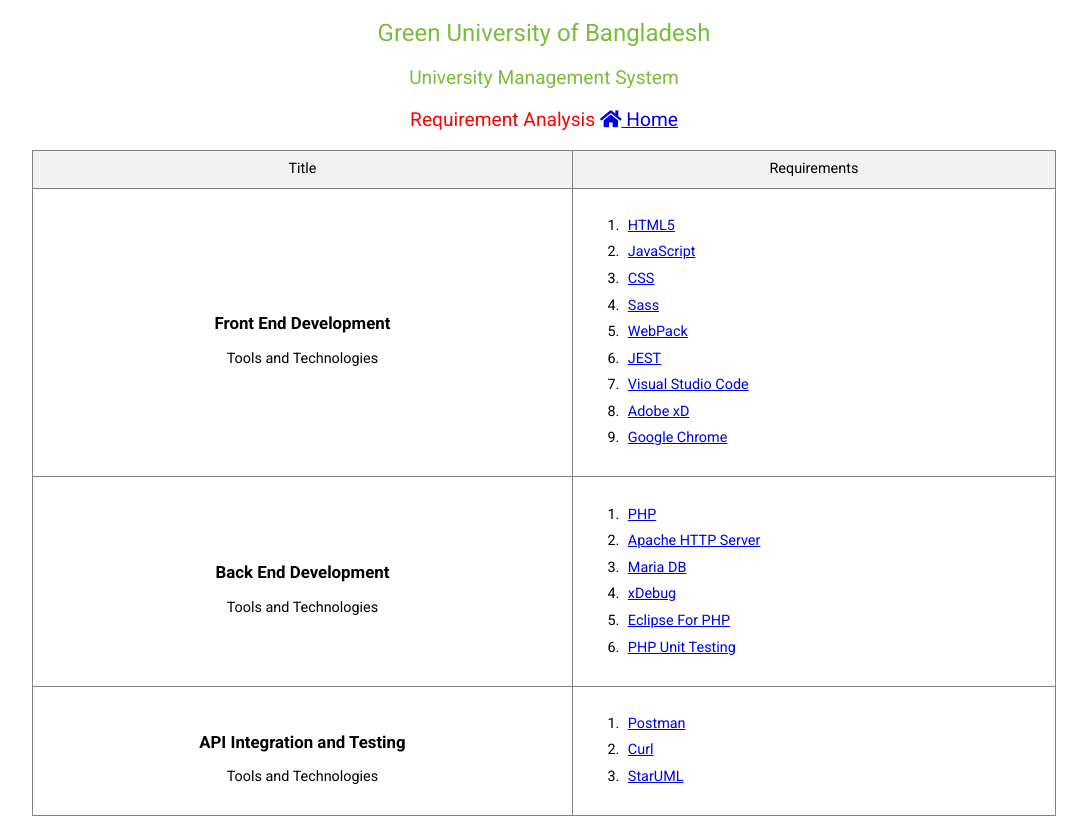
After one commit to iamadal/iamadal.github.io, a PHP site: page /requirements.html in a window 1280 px wide. The commit adds this page. Shown: the whole page, without its empty margins (96-1183 px from the left). Run offline with PHP 8.4, Linux system fonts and the light colour scheme.

Commit message:
Wed 07/07/2021

```diff
--- a/css/main.css
+++ b/css/main.css
@@ -1,35 +1,26 @@
-/*
- * Green University Management System
- * 01. Lead Developer: ;
- * 02. Database Design:;
- * 03. API Integration:;
- * 04. JEST Unit Testing:;
- * 06. PHP Unit Testing: ;
- * 07.
- */
+/* Green University of Bangladesh - CSSStyles*/
+
+/* Container */
+.container    {width: 80%; margin: 0 auto; font-family: 'Roboto';}
+.container h2,p { font-weight: normal; color: #7BBC3C; text-align: center;}
+
+table       { margin: 0 auto; width: 100%; font-size: 0.9em  }
+table,tr,td {border-collapse: collapse; text-align: center; padding: 10px;}
+table tr:first-child {background-color: #f1f1f1; color: #000;}
+
+.list      {text-align: left; padding:}
+.list > li {padding: 5px;}
 
 
-/* Header section */
-
-header.headSection {display: flex; flex: 1 0 1; flex-direction: row;  }
-h1.brandTitle {font-family: 'Roboto'; font-weight: 300; color: #71BF44}
-nav.navbar {background-color: #fff; height: 40px;  display: flex; flex-direction:row;  box-shadow: 0 1px 2px 0 rgb(60 64 67 / 30%), 0 2px 6px 2px rgb(60 64 67 / 15%);}
-.navbar a {padding: 15px; color: #000; margin-left: 30px; text-decoration: none; font-family: 'Roboto'; font-size: 0.9em}
-.navbar a:hover {background-color: #F6F6F6;  border-bottom: 1px solid #4DB848;}
-.navbar a:first-child {margin: 0px;}
-.content { margin-top: 45px;}
+.complete {color: #0B6E2C}
+.running  {color: #6E2A0B}
+.test     {color: #6E2A0B}
 
 
 
 
 
-/* Development CODE - remove it in productions*/
-
- {border: 1px solid red; font-family: 'Roboto'}
-
- /* media queries - mobile first design */
-
-@media (max-width: 576px )
-{
-    h1 {font-size: 12px;}
-}
+/* media queries - mobile first design */
+@media (min-width: 576px) { p {font-size:0.9em}     }
+@media (min-width: 768px) { p {font-size:1em}   }
+@media (min-width: 1024px){ p {font-size:1.2em }  }
--- /dev/null
+++ b/requirements.html
@@ -0,0 +1,78 @@
+<!DOCTYPE html>
+<html lang="en">
+<head>
+	<meta charset="UTF-8">
+	<meta name="viewport" content="width=device-width, initial-scale=1.0">
+	<link rel="stylesheet" href="css/normalize.min.css"/>
+    <link href="https://fonts.googleapis.com/css2?family=Roboto:ital,wght@0,100;0,300;0,400;0,500;0,700;0,900;1,100;1,300;1,400;1,500;1,700;1,900&display=swap" rel="stylesheet">
+	<link rel="shortcut icon" type="image/jpg" href="img/fav.png"/>
+	<title>Green University IO</title>
+</head>
+<body>
+    <div class="container">
+       <h2>Green University of Bangladesh </h2>
+       <p>University Management System</p>
+       <p style="color:red">Requirement Analysis  <a href="index.html"> <i class="fas fa-home"></i> Home</a></p>
+        <table border="1px">
+            <tr>
+                <td>Title</td>
+                <td>Requirements</td>
+            </tr>
+            <tr>
+                <td> <h3>Front End Development </h3> Tools and Technologies </td>
+                <td>
+                 <ol class="list">
+                     <li><a href="https://en.wikipedia.org/wiki/HTML5">HTML5 </a></li>
+                     <li><a href="https://en.wikipedia.org/wiki/JavaScript">JavaScript</a></li>
+                     <li><a href="https://en.wikipedia.org/wiki/CSS">CSS</a></li>
+                     <li><a href="https://en.wikipedia.org/wiki/Sass">Sass</a></li>
+                     <li><a href="https://en.wikipedia.org/wiki/Webpack">WebPack</a></li>
+                     <li><a href="https://en.wikipedia.org/wiki/Jest_(JavaScript_framework)">JEST</a></li>
+                     <li><a href="https://en.wikipedia.org/wiki/Visual_Studio_Code">Visual Studio Code</a></li>
+                     <li><a href="https://en.wikipedia.org/wiki/Adobe_XD">Adobe xD</a></li>
+                     <li><a href="https://en.wikipedia.org/wiki/Google_chrome">Google Chrome</a></li>
+                 </ol>
+                </td>
+            </tr>
+
+
+                 <tr>
+                <td> <h3>Back End Development </h3> Tools and Technologies </td>
+                <td>
+                 <ol class="list">
+                  <li><a href="https://en.wikipedia.org/wiki/PHP">PHP</a></li>
+                  <li><a href="https://en.wikipedia.org/wiki/Apache_HTTP_Server">Apache HTTP Server</a></li>
+                  <li><a href="https://en.wikipedia.org/wiki/MariaDB">Maria DB</a></li>
+                  <li><a href="https://en.wikipedia.org/wiki/Xdebug">xDebug</a></li>
+                  <li><a href="https://en.wikipedia.org/wiki/Eclipse_(software)">Eclipse For PHP</a></li>
+                  <li><a href="https://en.wikipedia.org/wiki/PHPUnit">PHP Unit Testing</a></li>
+                 </ol>
+                </td>
+            </tr>
+
+
+
+
+               <tr>
+                <td> <h3> API Integration and Testing </h3> Tools and Technologies </td>
+                <td>
+                 <ol class="list">
+                   <li><a href="https://www.postman.com/">Postman</a></li>
+                   <li><a href="https://curl.se//">Curl</a></li>
+                   <li><a href="https://staruml.io/">StarUML</a></li>
+                 </ol>
+                </td>
+            </tr>
+
+
+
+        </table>
+    </div>
+</body>
+    <link rel="stylesheet" href="https://cdnjs.cloudflare.com/ajax/libs/font-awesome/5.15.3/css/all.min.css" integrity="sha512-iBBXm8fW90+nuLcSKlbmrPcLa0OT92xO1BIsZ+ywDWZCvqsWgccV3gFoRBv0z+8dLJgyAHIhR35VZc2oM/gI1w==" crossorigin="anonymous" referrerpolicy="no-referrer" />
+	<link rel="stylesheet" href="css/main.css"/>
+	<script>
+
+</script>
+	<script type="/text/javascript" src="js/engine.js"></script>
+</html>
```
Also changed, not shown: index.html (+26 -48 lines), js/api.js (added, +13 -0 lines).
